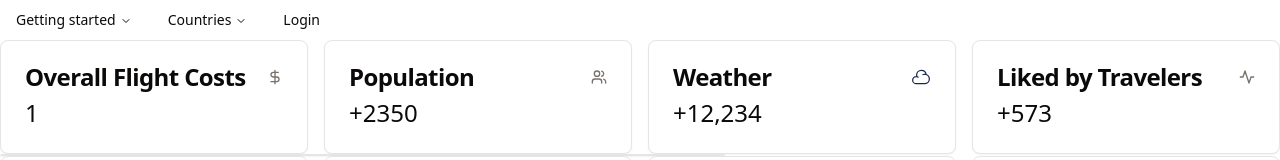
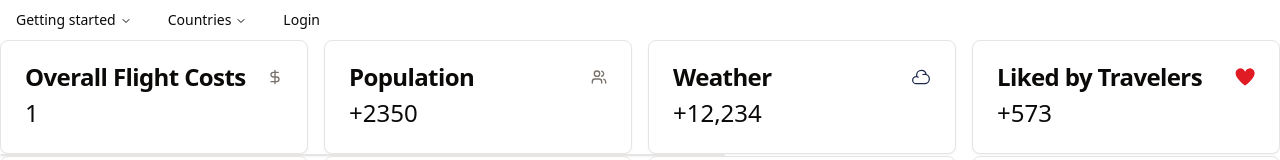
Before and after one commit to Cyberants-berlin/ryanair, a React (Vite) app in the folder ryanair/: page /detail/1 in a window 1280 px wide. Shown: the top 160 px of the page. Built offline with nearby package versions, Linux system fonts and the light colour scheme.

Commit message:
added icon and removed kali braces

```diff
--- a/ryanair/src/components/Detail.tsx
+++ b/ryanair/src/components/Detail.tsx
@@ -93,16 +93,46 @@ export default function DetailComponent() {
               Liked by Travelers
             </CardTitle>
             <svg
+              width="20px"
+              height="20px"
+              viewBox="0 0 128 128"
               xmlns="http://www.w3.org/2000/svg"
-              viewBox="0  0  24  24"
-              fill="none"
-              stroke="currentColor"
-              strokeLinecap="round"
-              strokeLinejoin="round"
-              strokeWidth="2"
-              className="h-4  w-4  text-muted-foreground"
+              aria-hidden="true"
+              role="img"
+              className="iconify iconify--noto"
+              preserveAspectRatio="xMidYMid meet"
+              fill="#e01b24"
+              data-darkreader-inline-fill=""
             >
-              <path d="M22  12h-4l-3  9L9  3l-3  9H2" />
+              <g id="SVGRepo_bgCarrier" stroke-width="0" />
+
+              <g
+                id="SVGRepo_tracerCarrier"
+                stroke-linecap="round"
+                stroke-linejoin="round"
+              />
+
+              <g id="SVGRepo_iconCarrier">
+                <path
+                  d="M93.99 8.97c-21.91 0-29.96 22.39-29.96 22.39s-7.94-22.39-30-22.39c-16.58 0-35.48 13.14-28.5 43.01c6.98 29.87 58.56 67.08 58.56 67.08s51.39-37.21 58.38-67.08c6.98-29.87-10.56-43.01-28.48-43.01z"
+                  fill="#e01b24"
+                  data-darkreader-inline-fill=""
+                ></path>
+                <g fill="#e01b24" data-darkreader-inline-fill="">
+                  <path d="M30.65 11.2c17.2 0 25.74 18.49 28.5 25.98c.39 1.07 1.88 1.1 2.33.06L64 31.35C60.45 20.01 50.69 8.97 34.03 8.97c-6.9 0-14.19 2.28-19.86 7.09c5.01-3.29 10.88-4.86 16.48-4.86z"></path>
+                  <path d="M93.99 8.97c-5.29 0-10.11 1.15-13.87 3.47c2.64-1.02 5.91-1.24 9.15-1.24c16.21 0 30.72 12.29 24.17 40.7c-5.62 24.39-38.46 53.98-48.49 65.27c-.64.72-.86 1.88-.86 1.88s51.39-37.21 58.38-67.08c6.98-29.86-10.53-43-28.48-43z"></path>
+                </g>
+                <path
+                  d="M17.04 24.82c3.75-4.68 10.45-8.55 16.13-4.09c3.07 2.41 1.73 7.35-1.02 9.43c-4 3.04-7.48 4.87-9.92 9.63c-1.46 2.86-2.34 5.99-2.79 9.18c-.18 1.26-1.83 1.57-2.45.46c-4.22-7.48-5.42-17.78.05-24.61z"
+                  fill="#e01b24"
+                  data-darkreader-inline-fill=""
+                ></path>
+                <path
+                  d="M77.16 34.66c-1.76 0-3-1.7-2.36-3.34c1.19-3.02 2.73-5.94 4.58-8.54c2.74-3.84 7.95-6.08 11.25-3.75c3.38 2.38 2.94 7.14.57 9.44c-5.09 4.93-11.51 6.19-14.04 6.19z"
+                  fill="#e01b24"
+                  data-darkreader-inline-fill=""
+                ></path>
+              </g>
             </svg>
           </CardHeader>
           <CardContent>
```
